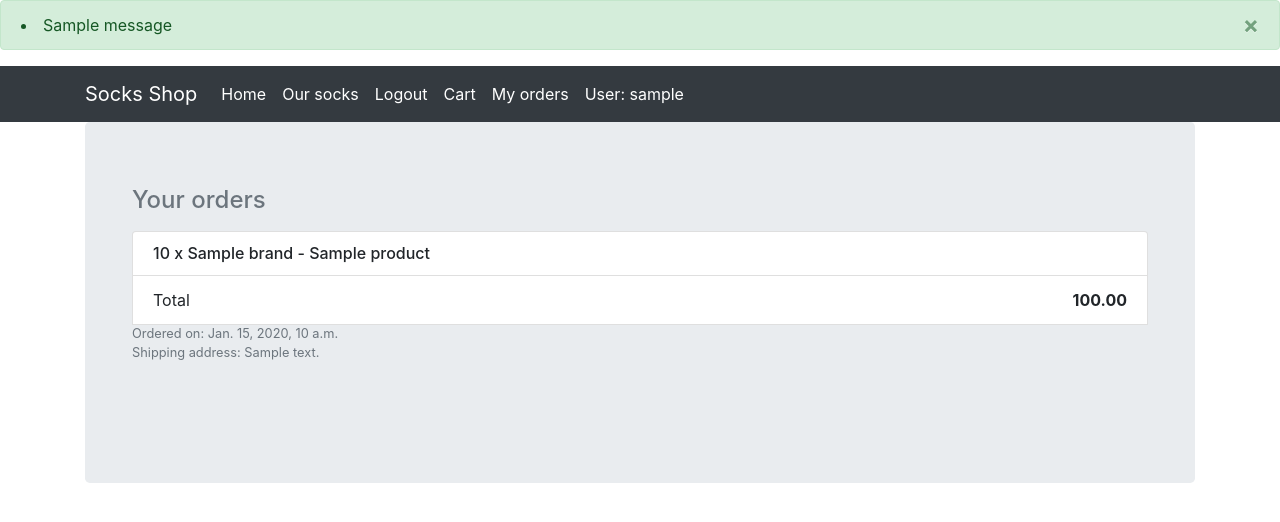
After one commit to mikolaj-czapp/socks_shop, a Django app: page /orders_by_user/ in a window 1280 px wide. The commit adds this page. Shown: the top 522 px of the page. Run offline with Django 3.2, Linux system fonts and the light colour scheme; a user stored in the database is signed in; tables that the repository leaves empty hold one stand-in row (values such as "Sample post"); one stand-in notice (Sample message) is shown; some libraries are stand-ins or nearby versions.

Commit message:
Added orders view, fixed messages colours

```diff
--- a/apps/order/urls.py
+++ b/apps/order/urls.py
@@ -1,8 +1,9 @@
 from django.urls import path
 from apps.order import views
-from .views import CheckoutView
+from .views import CheckoutView, OrdersByUserView
 
 urlpatterns = [
     path('checkout/', CheckoutView.as_view(), name='checkout'),
-    path('confirm_order/', CheckoutView.post, name='confirm-order')
+    path('confirm_order/', CheckoutView.post, name='confirm-order'),
+    path('orders_by_user/', OrdersByUserView.as_view(), name='orders_by_user')
 ]
--- a/apps/order/views.py
+++ b/apps/order/views.py
@@ -1,9 +1,11 @@
 from datetime import datetime
 
+from django.contrib.auth.mixins import LoginRequiredMixin
 from django.core.exceptions import ObjectDoesNotExist
 from django.http import HttpResponse
 from django.shortcuts import render, redirect
 from django.views import View
+from django.views.generic.list import ListView
 
 from .forms import OrderForm
 
@@ -45,6 +47,24 @@ class CheckoutView(View):
             )
             order.save()
             Cart.objects.create(user=self.request.user)
+            messages.success(self.request, "Order succesfuly submitted.")
             return redirect('home')
         else:
-            return HttpResponse("not valid")
+            messages.error(self.request, "Order form invalid. Try again or contact us.")
+            return redirect('home')
+
+
+class OrdersByUserView(LoginRequiredMixin, View):
+    def get(self,  *args, **kwargs):
+        try:
+            orders = Order.objects.filter(user=self.request.user)
+            context = {
+                'object': orders
+            }
+            if not orders.exists():
+                messages.info(self.request, "You do not have an active order.")
+                return redirect('home')
+            return render(self.request, 'shopping/orders_by_user.html', context)
+        except ObjectDoesNotExist:
+            messages.info(self.request, "You do not have an active order.")
+            return redirect('home')
--- a/apps/product/views.py
+++ b/apps/product/views.py
@@ -36,16 +36,16 @@ def add_to_cart(request, **kwargs):
         if cart.items.filter(product__id=item.id).exists():
             product_cart.quantity += 1
             product_cart.save()
-            messages.info(request, "Cart updated.")
+            messages.success(request, "Cart updated.")
             return redirect('product_detail', pk=slug)
         else:
             cart.items.add(product_cart)
-            messages.info(request, "Added to cart.")
+            messages.success(request, "Added to cart.")
             return redirect('product_detail', pk=slug)
     else:
         cart = Cart.objects.create(user=request.user)
         cart.items.add(product_cart)
-        messages.info(request, "Added to cart.")
+        messages.success(request, "Added to cart.")
         return redirect('product_detail', pk=slug)
 
 
--- a/templates/base.html
+++ b/templates/base.html
@@ -23,11 +23,27 @@
 </head>
 
 {% if messages %}
-<div class="alert alert-success" role="alert">
     {% for message in messages %}
-    <li{% if message.tags %} class="{{ message.tags }}"{% endif %}>{{ message }}</li>
+        {% if message.tags == "error" %}
+            <div class="alert alert-warning alert-dismissible fade show" role="alert">
+                <li{% if message.tags %} class="{{ message.tags }}"{% endif %}>{{ message }}</li>
+                <button type="button" class="close" data-dismiss="alert">&times;</button>
+            </div>
+        {% endif %}
+        {% if message.tags == "success" %}
+                <div class="alert alert-success alert-dismissible fade show" role="alert">
+                <li{% if message.tags %} class="{{ message.tags }}"{% endif %}>{{ message }}</li>
+                <button type="button" class="close" data-dismiss="alert">&times;</button>
+            </div>
+        {% endif %}
+        {% if message.tags == "info" %}
+                <div class="alert alert-secondary alert-dismissible fade show" role="alert">
+                <li{% if message.tags %} class="{{ message.tags }}"{% endif %}>{{ message }}</li>
+                <button type="button" class="close" data-dismiss="alert">&times;</button>
+            </div>
+        {% endif %}
     {% endfor %}
-</div>
+
 {% endif %}
 
 <body>
@@ -62,7 +78,10 @@
                 <a class="nav-item nav-link active" href="{% url "cart_by_user" %}">
                     Cart
                 </a>
-                <p class="text-white">{{request.user.username}}</p>
+                <a class="nav-item nav-link active" href="{% url "orders_by_user" %}">
+                    My orders
+                </a>
+                <a class="nav-item nav-link active"> User: {{request.user.username}}</a>
                 {% endif %}
             </div>
         </div>
--- /dev/null
+++ b/templates/shopping/orders_by_user.html
@@ -0,0 +1,29 @@
+{% extends "base.html" %}
+
+{% block content %}
+<div class="col-md-12 mb-4">
+    <h4 class="d-flex justify-content-between align-items-center mb-3">
+    <span class="text-muted">Your orders</span>
+    </h4>
+    <ul class="list-group mb-3 z-depth-1">
+    {% for order in object %}
+        {% for item in order.cart.items.all %}
+            <li class="list-group-item d-flex justify-content-between lh-condensed">
+                <div>
+                <h6 class="my-0">{{ item.quantity }} x {{ item.product }}</h6>
+                </div>
+            </li>
+        {% endfor %}
+    <li class="list-group-item d-flex justify-content-between">
+        <span>Total</span>
+        <strong>{{ order.cart.get_total }} </strong>
+    </li>
+    <small class="text-muted">Ordered on: {{ order.ordered_on }}</small>
+    <small class="text-muted">Shipping address: {{ order.shipping_address }}</small>
+    <hr>
+    {% endfor %}
+
+    </ul>
+
+</div>
+{% endblock %}
```
